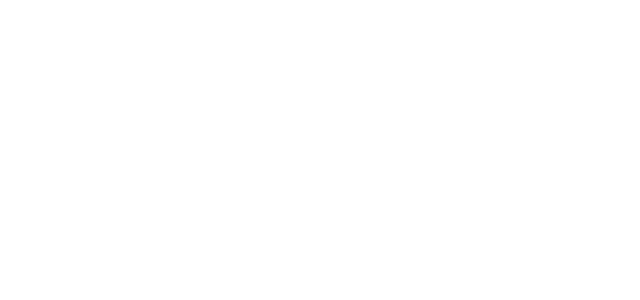
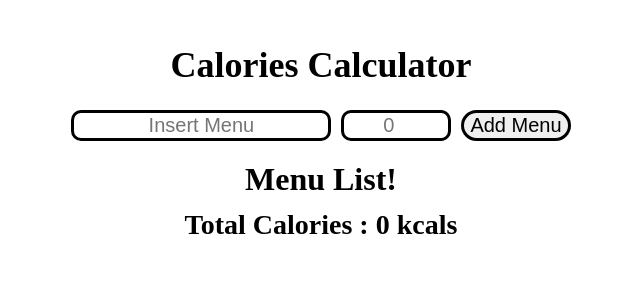
Before and after one commit to FachrielDzikri30/calories_calculator, a React (Vite) app: page / in a window 1280 px wide. Shown: the top 300 px of the page, without its empty margins (319-959 px from the left). Built offline with nearby package versions, Linux system fonts and the light colour scheme.

Commit message:
add vercel.json

```diff
--- a/src/App.jsx
+++ b/src/App.jsx
@@ -1,18 +1,15 @@
 import React from 'react'
 import Menu from './components/Menu'
-import { createBrowserRouter, RouterProvider } from 'react-router-dom'
+import { Routes, Route } from 'react-router-dom'
 
-const router = createBrowserRouter([
-    {
-      path: '/',
-      element:<Menu />,
-    },
-  ],
-  {basename: '/calories-calculator/'}
-)
-
-function App() {
-    return <RouterProvider router={router} />
-}
+const App = () => {
+  return(
+    <>
+      <Routes>
+        <Route path='/' element={<Menu />}></Route>
+      </Routes>
+    </>
+  );
+};
 
 export default App
--- a/src/main.jsx
+++ b/src/main.jsx
@@ -1,10 +1,13 @@
 import React from 'react'
 import ReactDOM from 'react-dom/client'
+import { BrowserRouter } from 'react-router-dom'
 import App from './App.jsx'
 
 
 ReactDOM.createRoot(document.getElementById('root')).render(
   <React.StrictMode>
-    <App />
+    <BrowserRouter>
+      <App />
+    </BrowserRouter>
   </React.StrictMode>,
 )
```
Also changed, not shown: vercel.json (added).
